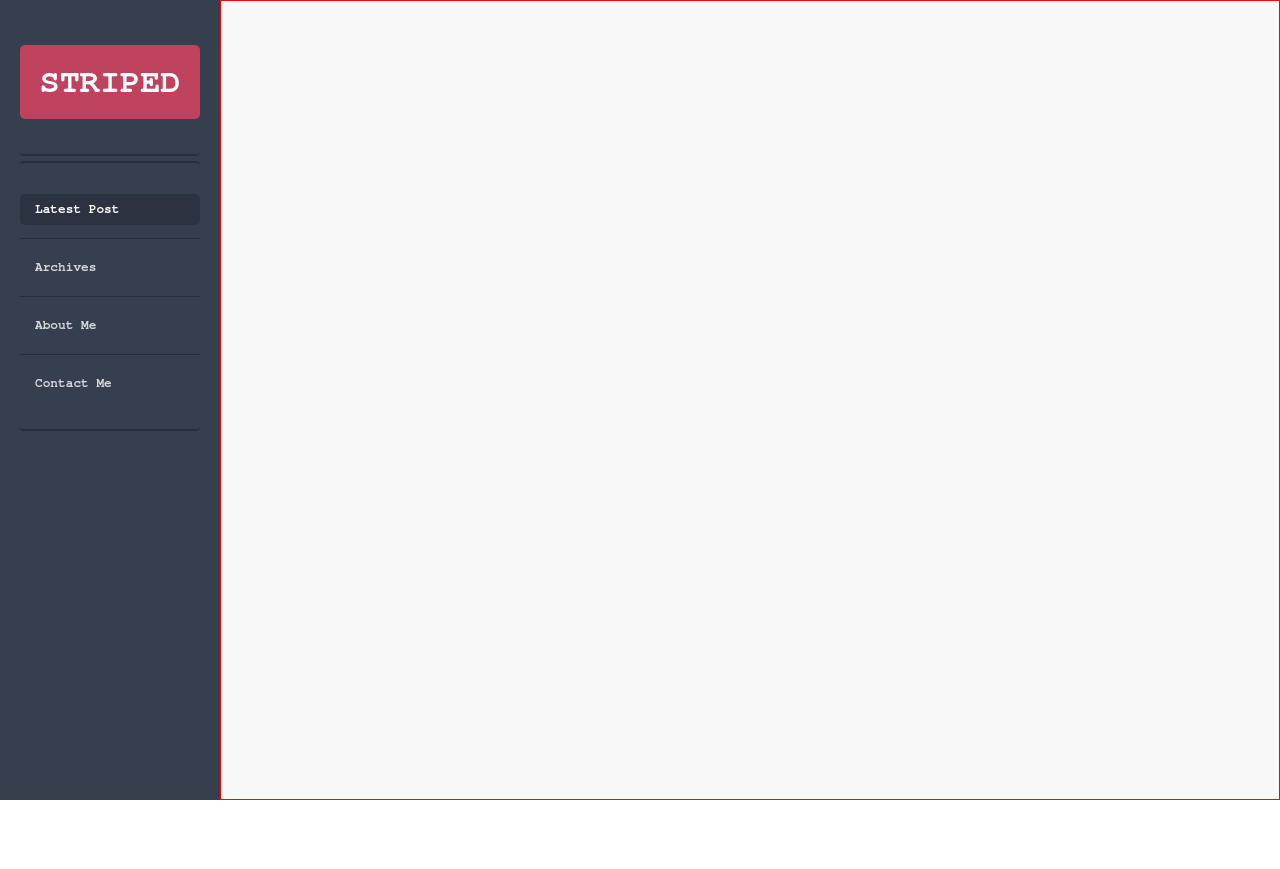
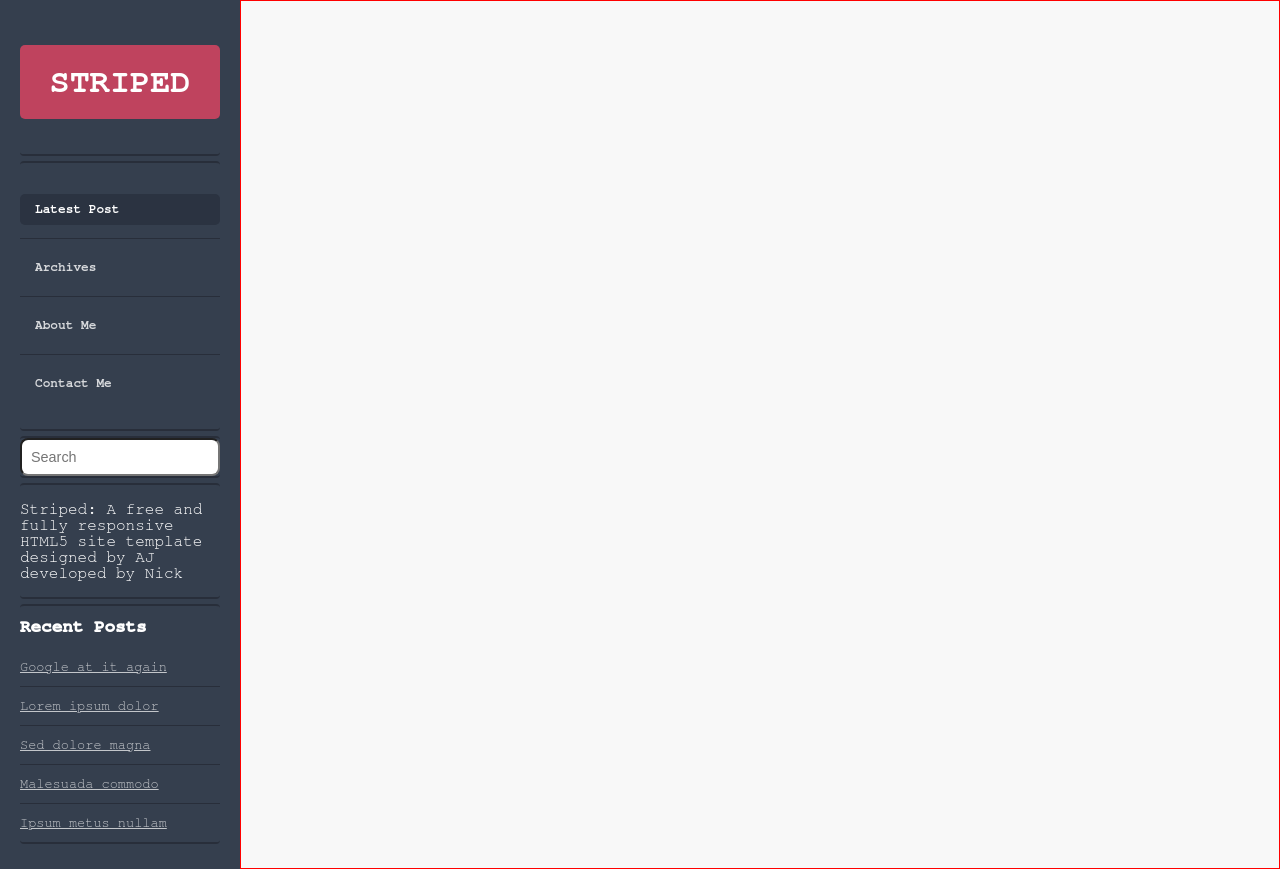
Before and after one commit to NickStrick/striped-repli, a React (Create React App) app in the folder striper/: page / in a window 1280 px wide. Before the commit the page ends 800 px from the top, so only its background shows below. Built offline with nearby package versions, Linux system fonts and the light colour scheme.

Commit message:
search, sideinfo and recentposts

```diff
--- a/striper/src/components/Sidebar/Sidebar.js
+++ b/striper/src/components/Sidebar/Sidebar.js
@@ -1,5 +1,7 @@
 import React from 'react';
 import './Sidebar.css';
+import Search from './Search/Search.js';
+import Recentposts from './Recentposts/Recentposts.js';
 
 function Sidebar() {
   return (
@@ -24,6 +26,19 @@ function Sidebar() {
 
         </nav>
       </div>
+
+      <Search />
+
+      <div className={`side-section side-info`}>
+        <div className={'info'}>
+          <p><span>Striped:</span> A free and fully responsive HTML5 site template designed by AJ developed by Nick</p>
+        </div>
+      </div>
+
+      <div className={`side-section side-posts`}>
+        <Recentposts />
+      </div>
+
       {/* <div className={`side-section`}></div>
       <div className={`side-section`}></div>
       <div className={`side-section`}></div>
```
